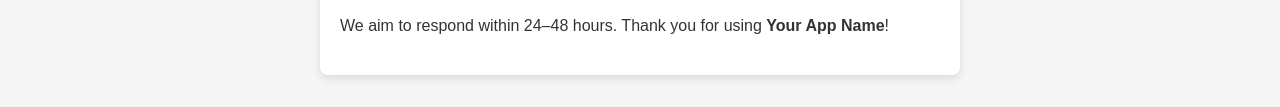
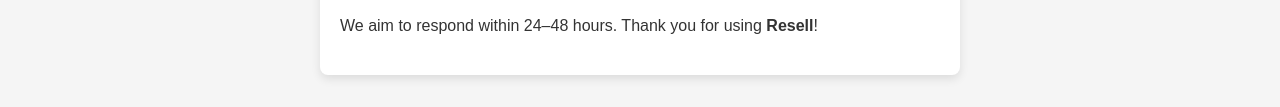
Before and after one commit to gjoshi99/ResellSuport, a plain HTML site: page index.html in a window 1280 px wide. Shown: the part 366-473 px from the top of the page. Drawn offline with Linux system fonts and the light colour scheme.

Commit message:
Update app name from 'Your App Name' to 'Resell'

```diff
--- a/index.html
+++ b/index.html
@@ -74,7 +74,7 @@
             <li>Reporting inappropriate content</li>
         </ul>
 
-        <p>We aim to respond within 24–48 hours. Thank you for using <strong>Your App Name</strong>!</p>
+        <p>We aim to respond within 24–48 hours. Thank you for using <strong>Resell</strong>!</p>
     </main>
 
     <footer>
```
